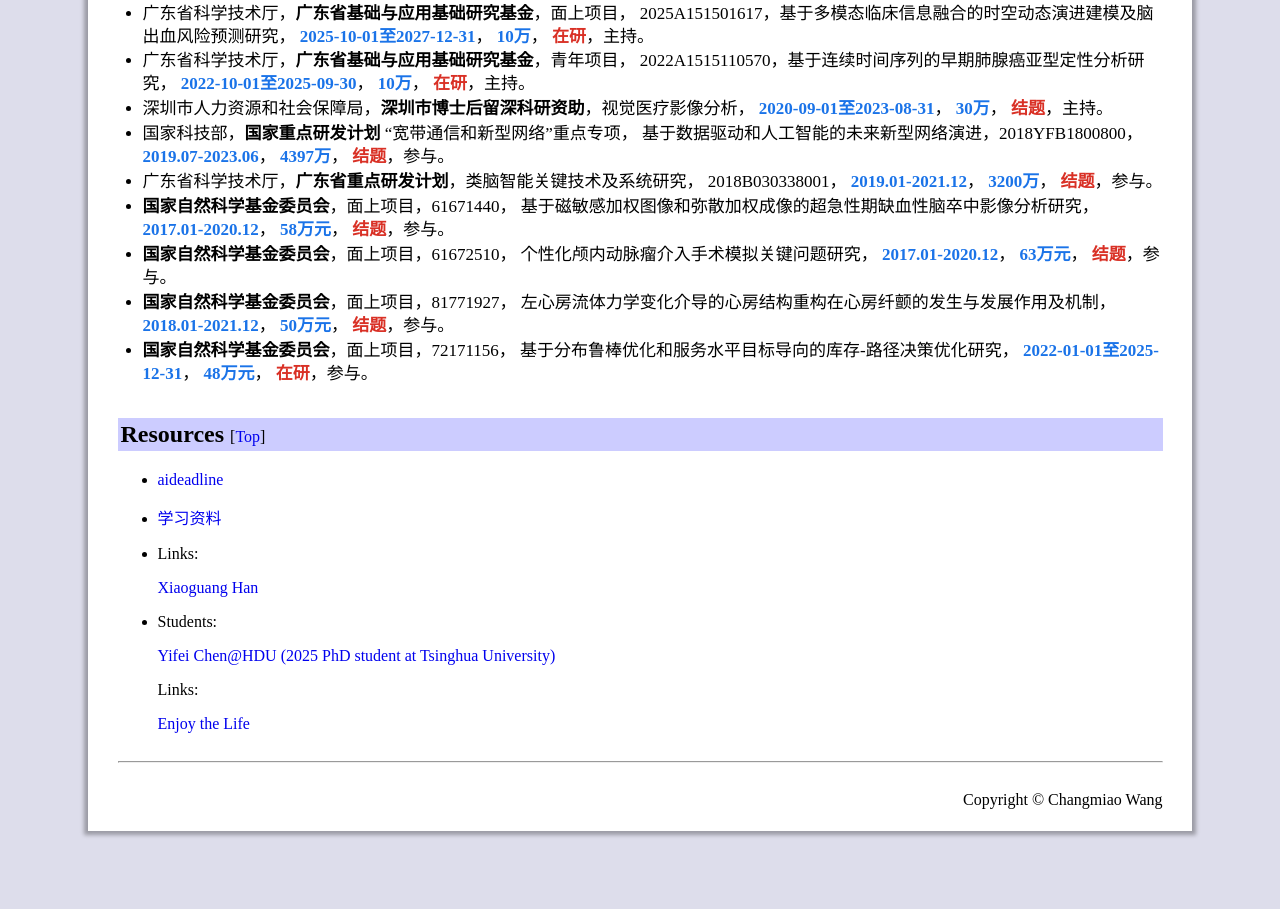
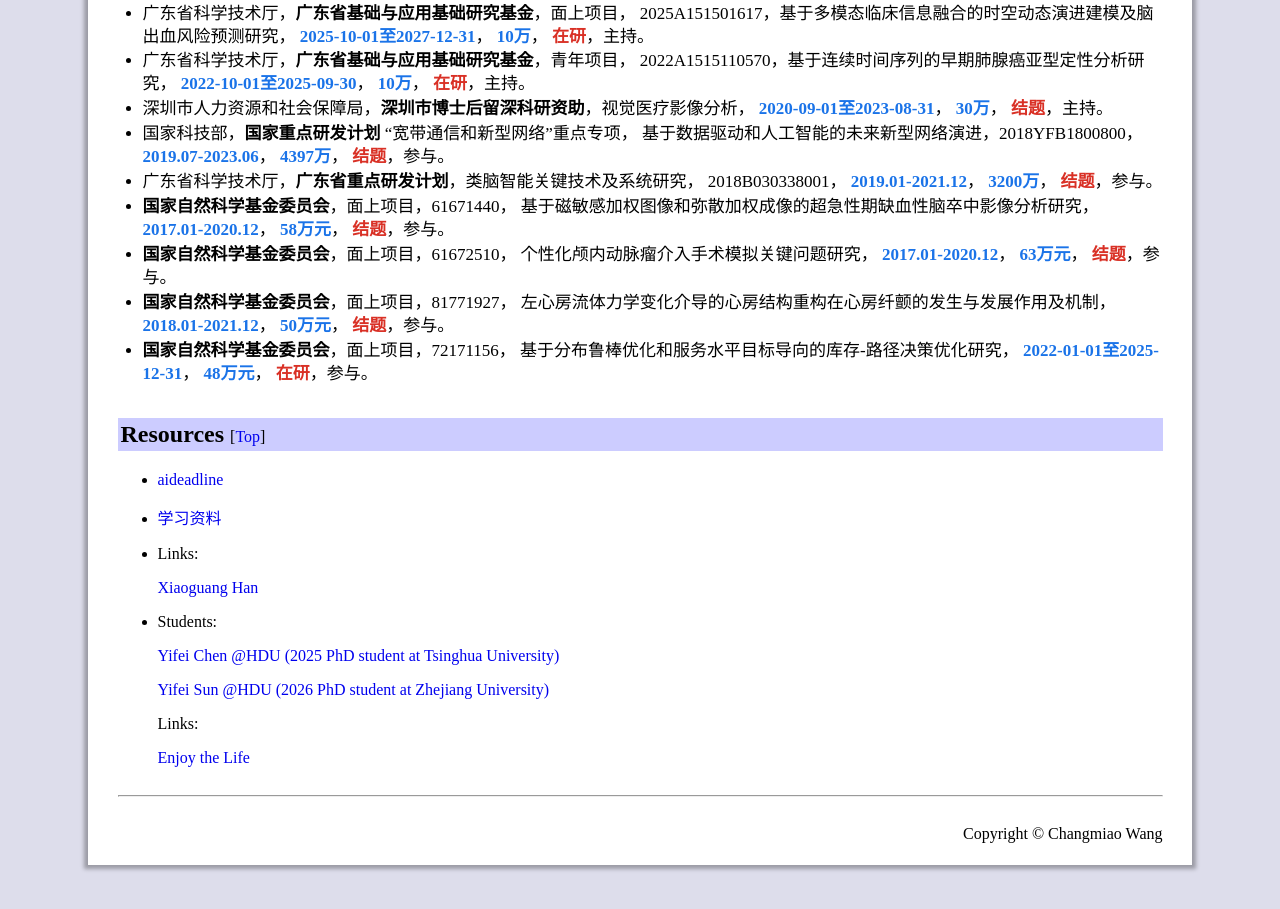
Before and after one commit to jiandanjinxin/changmiaowang, a plain HTML site: page index.html in a window 1280 px wide. Shown: the part 7414-8323 px from the top of the page. Before the commit the page ends 8289 px from the top, so only its background shows below. Drawn offline with Linux system fonts and the light colour scheme.

Commit message:
Update index.html

```diff
--- a/index.html
+++ b/index.html
@@ -1104,7 +1104,10 @@ body {
 					<p align="justify"><font face="Times New Roman">
 						Students</a>:
 						<p align="justify"><a href="https://justlfc03.github.io/">
-							<font face="Times New Roman">Yifei Chen</font>@HDU (2025 PhD student at Tsinghua University)</a></li>
+							<font face="Times New Roman">Yifei Chen</font> @HDU (2025 PhD student at Tsinghua University)</a></li>
+						<p align="justify"><a href="https://diaoquesang.github.io/">
+							<font face="Times New Roman">Yifei Sun</font> @HDU (2026 PhD student at Zhejiang University)</a></li>
+
 				</font></li>
 				<p align="justify"><font face="Times New Roman">
 						Links</a>:
```
